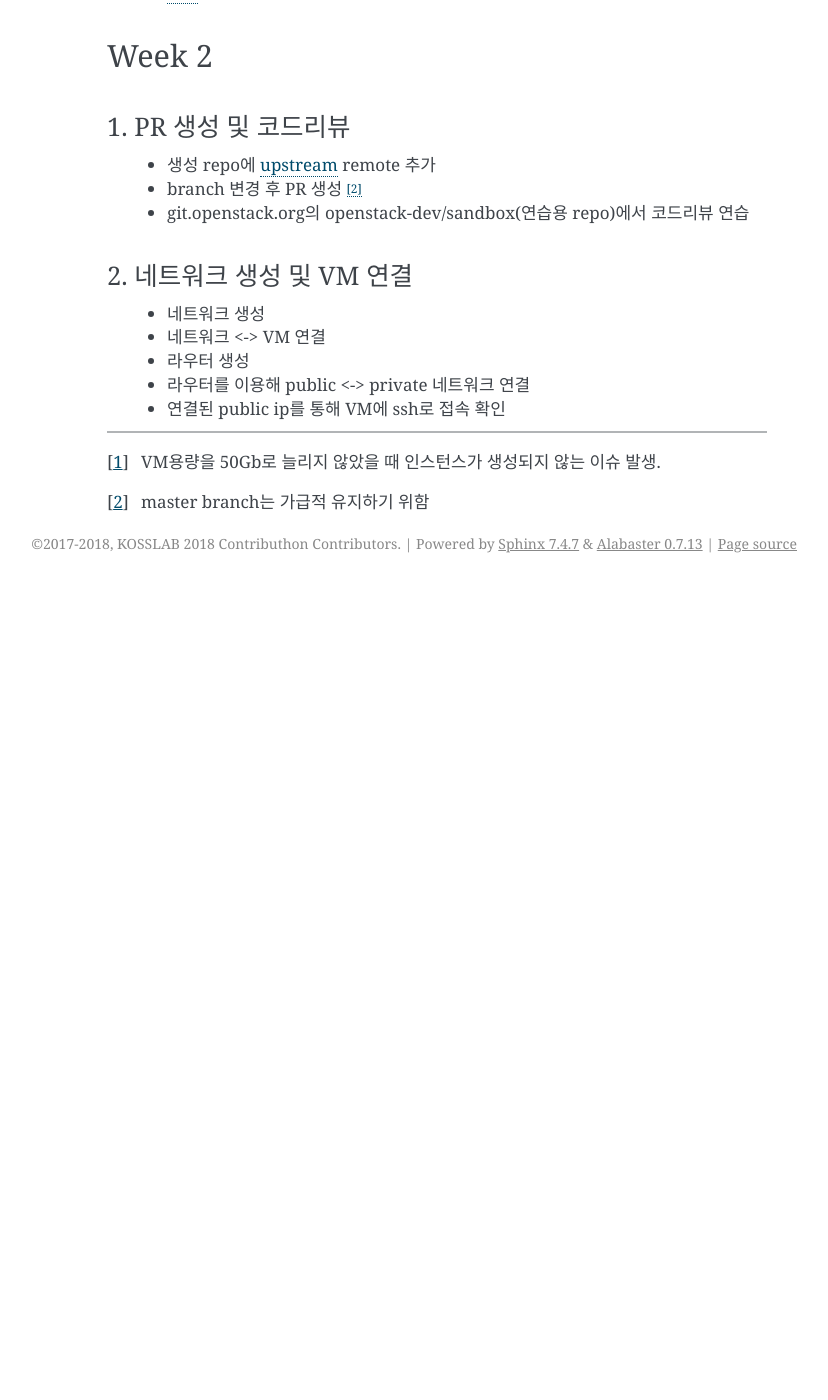
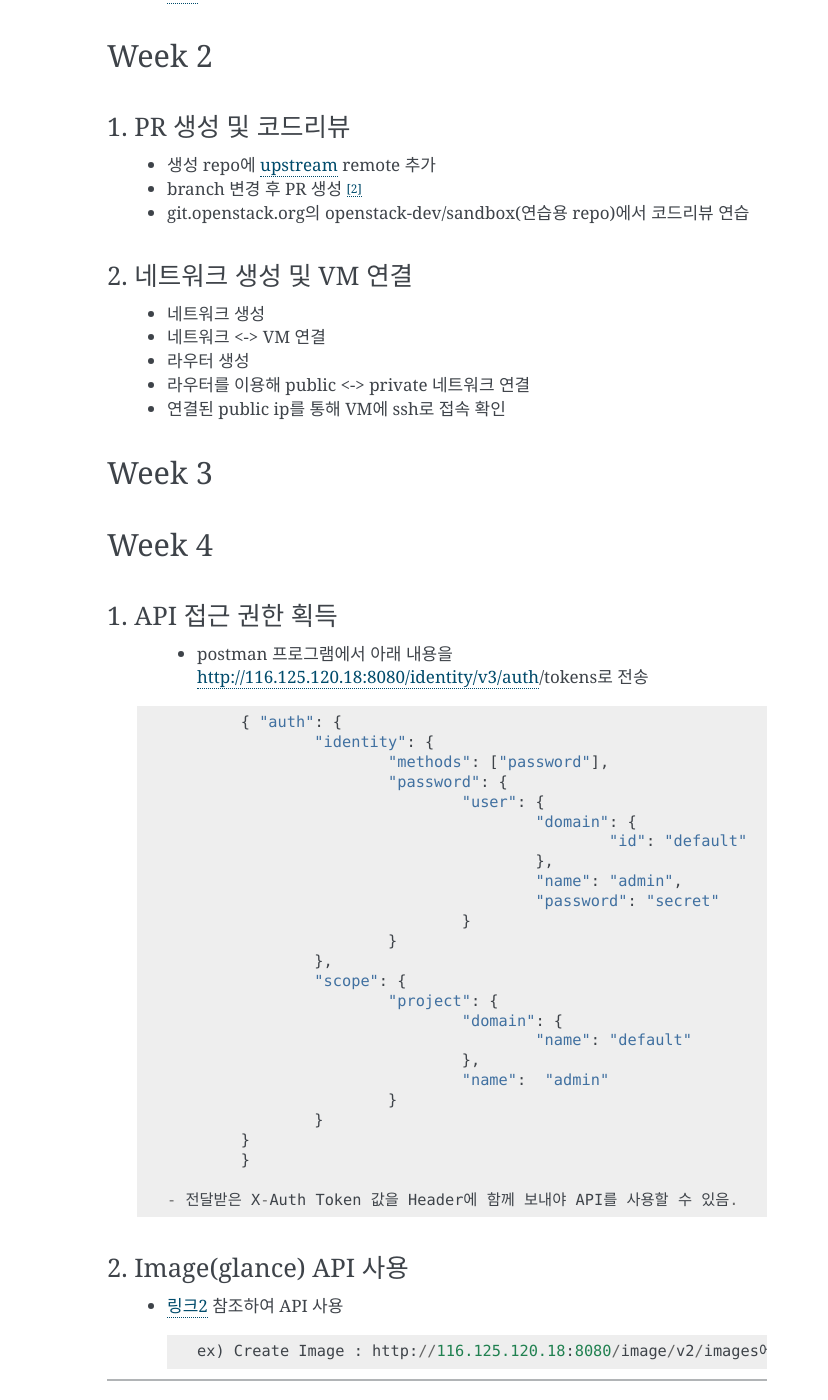
Before and after one commit to openstack-kr/contributhon-2018-team1, a Sphinx documentation site: the page built from doc/source/Kang3498/test.rst, in a window 1280 px wide and 1400 px high, scrolled down 833 px. Shown: the whole window, without its empty margins (313-1141 px from the left). Built offline with Sphinx 7.4.7, drawn with Linux system fonts in a browser that asks for light colours; before the commit the page ends 1416 px from its top, so only the background shows below that; some of the changed text lies outside the part shown.

Commit message:
Update my history

```diff
--- a/doc/source/Kang3498/test.rst
+++ b/doc/source/Kang3498/test.rst
@@ -59,6 +59,55 @@ Week 2
 	- 연결된 public ip를 통해 VM에 ssh로 접속 확인
 
 -----------------
+Week 3
+-----------------
+
+-----------------
+Week 4
+-----------------
+
+~~~~~~~~~~~~~~~~~~~~~~~~~
+1. API 접근 권한 획득
+~~~~~~~~~~~~~~~~~~~~~~~~~
+
+	- postman 프로그램에서 아래 내용을 http://116.125.120.18:8080/identity/v3/auth/tokens로 전송
+       .. code-block::
+
+		{ "auth": {
+			"identity": {
+				"methods": ["password"],
+				"password": {
+					"user": {
+						"domain": {
+							"id": "default"
+						},
+						"name": "admin",
+						"password": "secret"
+					}
+				}
+			},
+			"scope": {
+				"project": {
+					"domain": {
+						"name": "default"
+					},
+					"name":  "admin"
+				}
+			}
+		}
+		}
+
+	- 전달받은 X-Auth Token 값을 Header에 함께 보내야 API를 사용할 수 있음.
+
+~~~~~~~~~~~~~~~~~~~~~~~~~
+2. Image(glance) API 사용
+~~~~~~~~~~~~~~~~~~~~~~~~~
+
+	- `링크2 <https://developer.openstack.org/api-ref/image/>`_ 참조하여 API 사용 ::
+
+	    ex) Create Image : http://116.125.120.18:8080/image/v2/images에 post로 값 전달. (Header에 X-Auth-Token값 필수)
+
+-----------------
 
 .. [1] VM용량을 50Gb로 늘리지 않았을 때 인스턴스가 생성되지 않는 이슈 발생.
 .. [2] master branch는 가급적 유지하기 위함
```
